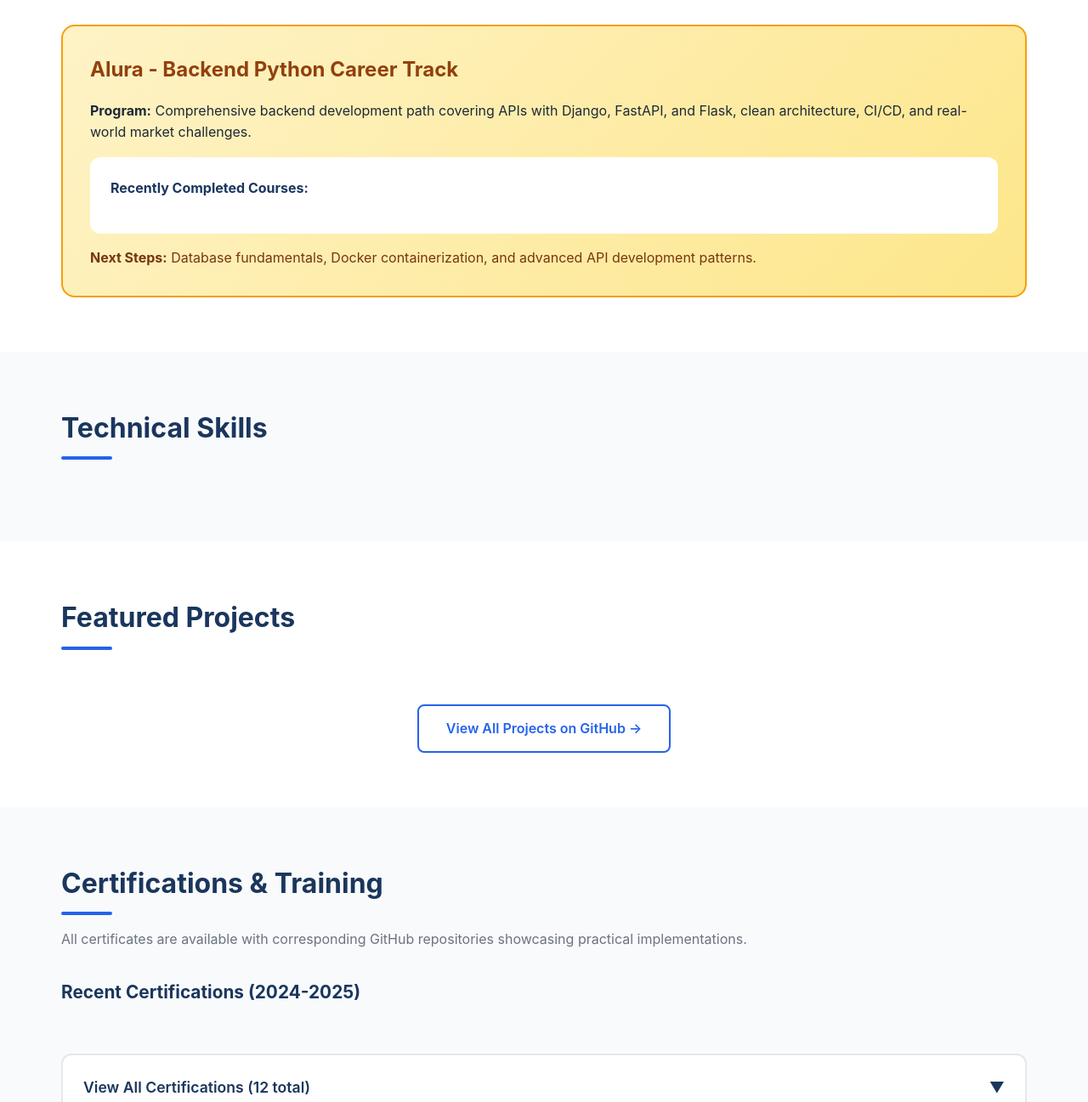
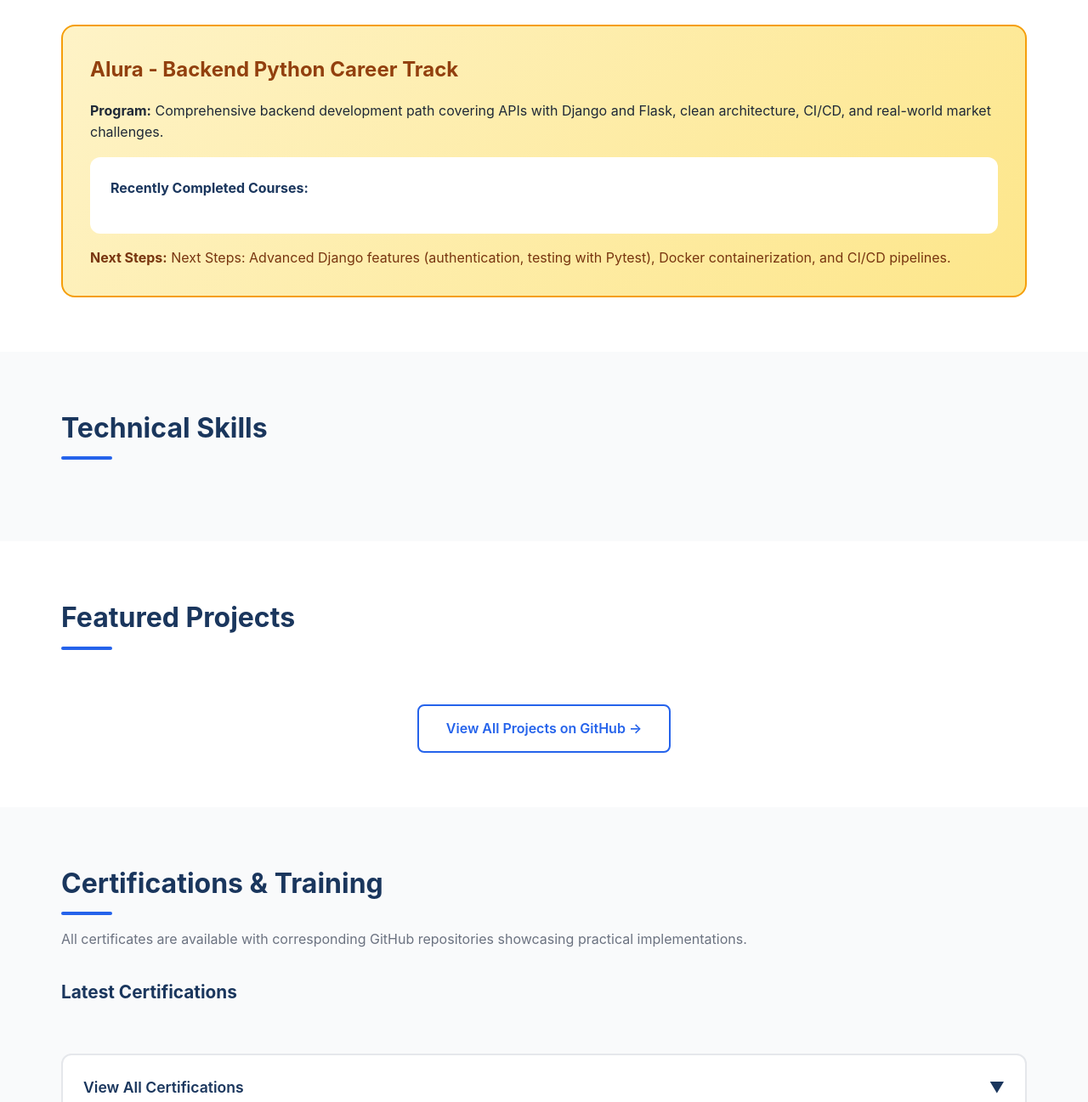
Before and after one commit to thaisdMM/thaisdMM.github.io, a plain HTML site: page index.html in a window 1280 px wide. Shown: the part 1352-2649 px from the top of the page at 85% size. Drawn offline with Linux system fonts and the light colour scheme.

Commit message:
refactor: improve certifications section UX
- Change 'Recent Certifications (2024-2025)' to 'Latest Certifications'
- Add dynamic certificate counter with id='cert-count-text'
- Update 'Currently Learning' next steps to focus on Django and Docker

```diff
--- a/index.html
+++ b/index.html
@@ -1,4 +1,4 @@
-<!DOCTYPE html>
+<!doctype html>
 <html lang="en">
   <head>
     <meta charset="UTF-8" />
@@ -46,8 +46,8 @@
             Former lawyer with postgraduate degree in Civil Law transitioning
             into backend development. Currently enrolled in
             <strong>Alura's Backend Python Career Track</strong>, building
-            RESTful APIs with Flask, Django, and FastAPI while applying clean
-            architecture principles.
+            RESTful APIs with Django and Flask while applying clean architecture
+            principles.
           </p>
           <div id="tech-badges">
             <!-- JavaScript populates badges -->
@@ -96,8 +96,8 @@
           <h3>Alura - Backend Python Career Track</h3>
           <p>
             <strong>Program:</strong> Comprehensive backend development path
-            covering APIs with Django, FastAPI, and Flask, clean architecture,
-            CI/CD, and real-world market challenges.
+            covering APIs with Django and Flask, clean architecture, CI/CD, and
+            real-world market challenges.
           </p>
           <div class="learning-track">
             <h4 class="learning-track-title">Recently Completed Courses:</h4>
@@ -106,8 +106,9 @@
             </div>
           </div>
           <p class="learning-next-steps">
-            <strong>Next Steps:</strong> Database fundamentals, Docker
-            containerization, and advanced API development patterns.
+            <strong>Next Steps:</strong> Next Steps: Advanced Django features
+            (authentication, testing with Pytest), Docker containerization, and
+            CI/CD pipelines.
           </p>
         </div>
       </div>
@@ -153,9 +154,7 @@
 
         <!-- Recent Certificates -->
         <div class="certificates-recent">
-          <h3 class="certificates-section-title">
-            Recent Certifications (2024-2025)
-          </h3>
+          <h3 class="certificates-section-title">Latest Certifications</h3>
           <div class="certificates-grid" id="recent-certificates">
             <!-- JavaScript populates recent certificates -->
           </div>
@@ -164,7 +163,7 @@
         <!-- Archived Certificates (Collapsible) -->
         <details class="certificates-archive">
           <summary class="certificates-archive-toggle">
-            <span>View All Certifications (12 total)</span>
+            <span id="cert-count-text">View All Certifications</span>
             <span class="toggle-icon">▼</span>
           </summary>
           <div class="certificates-grid" id="archived-certificates">
```
